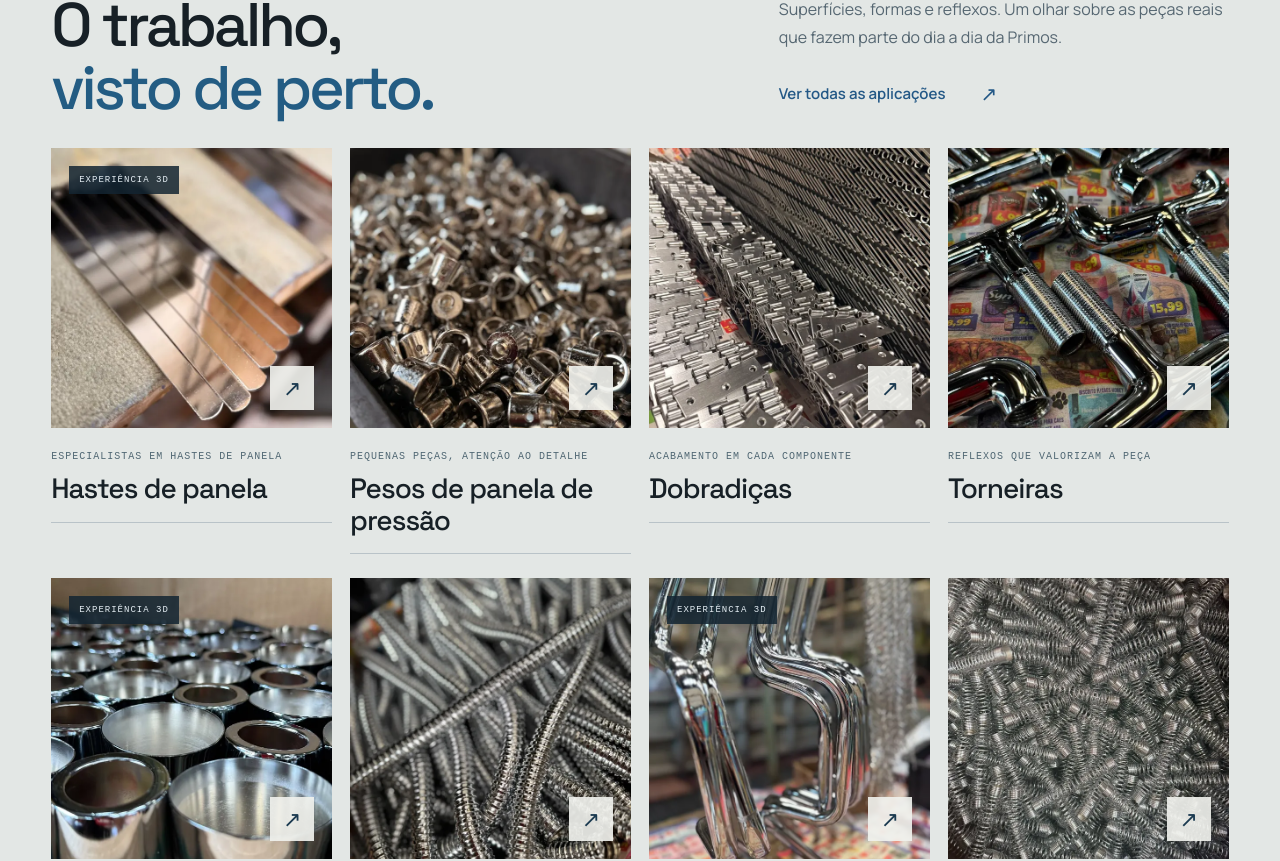
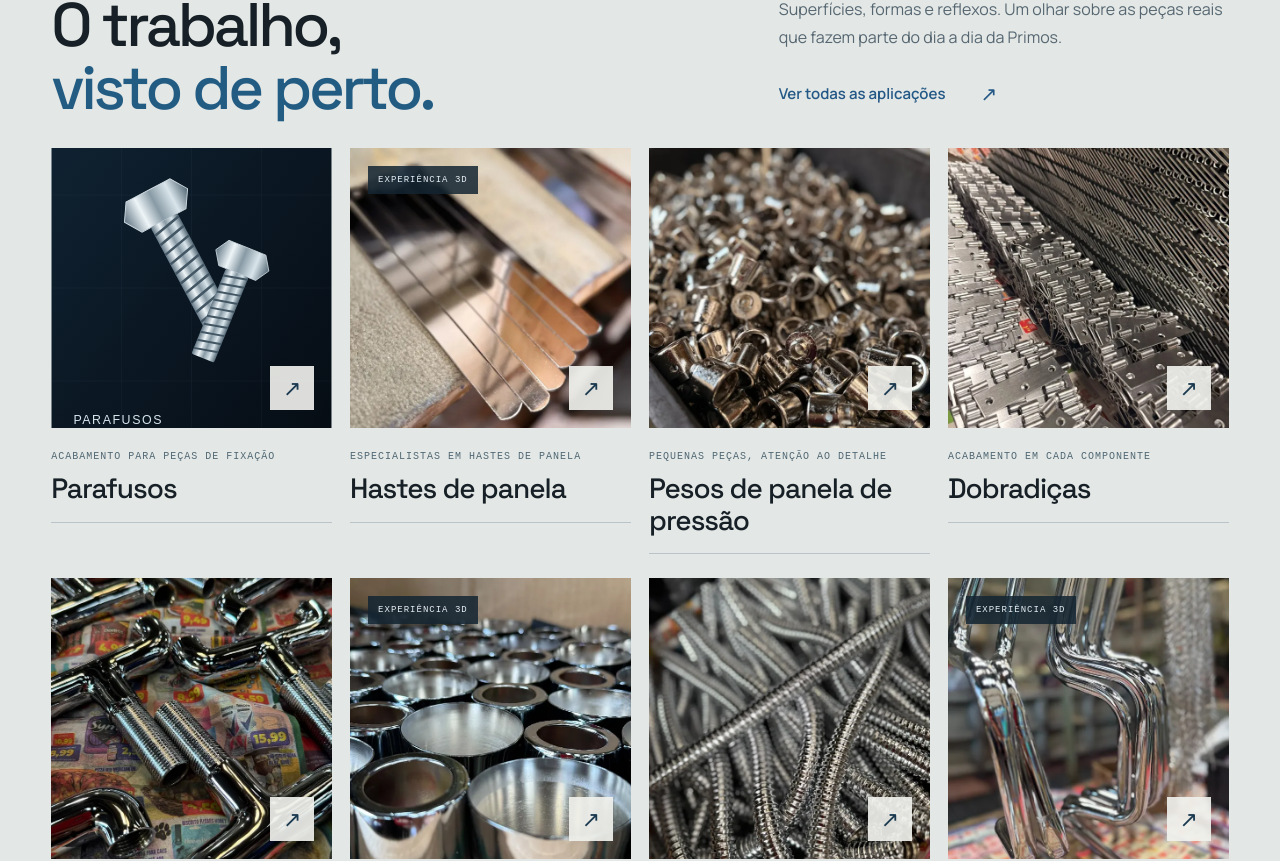
Before and after one commit to Sophia220510/primos, a React (Vite) app: page / in a window 1280 px wide. Shown: the part 1581-2442 px from the top of the page. Built offline with nearby package versions, Linux system fonts and the light colour scheme.

Commit message:
Adiciona categoria de parafusos ao catalogo e SEO

```diff
--- a/src/client-media.json
+++ b/src/client-media.json
@@ -1,5 +1,13 @@
 {
   "groups": [
+    {
+      "slug": "parafusos",
+      "name": "Parafusos",
+      "caption": "Acabamento para peças de fixação",
+      "description": "Cromação e niquelação de parafusos, conforme o material e a aplicação. Envie fotos, medidas, quantidade e o acabamento desejado para avaliar o seu pedido em unidades ou lotes.",
+      "cover": "parafusos-ilustracao",
+      "count": 0
+    },
     {
       "slug": "hastes",
       "name": "Hastes de panela",
--- a/src/components/FinalPages.tsx
+++ b/src/components/FinalPages.tsx
@@ -211,6 +211,10 @@ export function ProductDetail({
       )}
       <section className="f-product-detail f-container">
         <div className="f-product-detail-gallery">
+          {slug === "parafusos" && <figure className="f-detail-photo">
+            <ProductImage id={group.cover} priority />
+            <figcaption>Ilustração de referência. Envie fotos dos seus parafusos para avaliação.</figcaption>
+          </figure>}
           {photos.map((p, i) => (
             <button
               className="f-detail-photo f-reveal"
--- a/src/components/FinalShared.tsx
+++ b/src/components/FinalShared.tsx
@@ -50,6 +50,11 @@ export function ProductImage({
   className?: string;
   sizes?: string;
 }) {
+  if (id === "parafusos-ilustracao") return (
+    <img src={mediaUrl("media/parafusos-ilustracao.svg")} width={900} height={1200}
+      alt="Ilustração de parafusos; consulte o acabamento da sua peça." className={className}
+      loading={priority ? "eager" : "lazy"} />
+  );
   const p = getPhoto(id);
   return (
     <img
--- a/src/components/Redesign.tsx
+++ b/src/components/Redesign.tsx
@@ -187,7 +187,7 @@ const filters = [
   { label: "Metais sanitários", slugs: ["torneiras", "canoplas", "flexiveis"] },
   {
     label: "Outros componentes",
-    slugs: ["dobradicas", "guidoes", "outras-pecas"],
+    slugs: ["parafusos", "dobradicas", "guidoes", "outras-pecas"],
   },
 ];
 export function Collection({ featured = false }: { featured?: boolean }) {
```
Also changed, not shown: scripts/validate-seo.mjs (+4 -3 lines), public/media/parafusos-ilustracao.svg (added), vercel.json.
